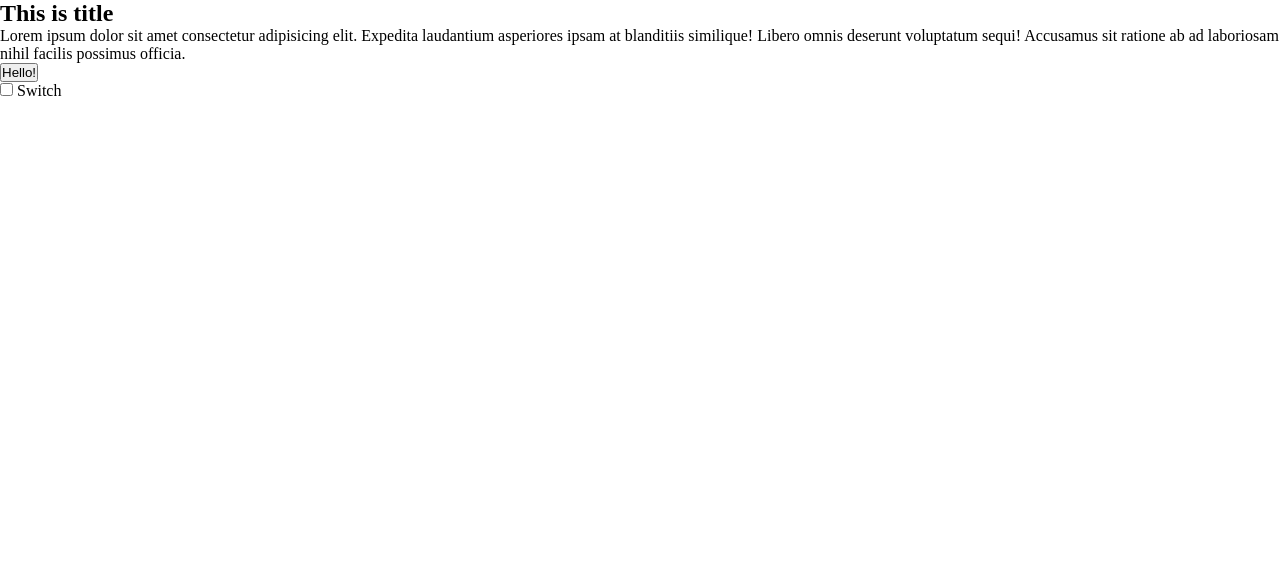
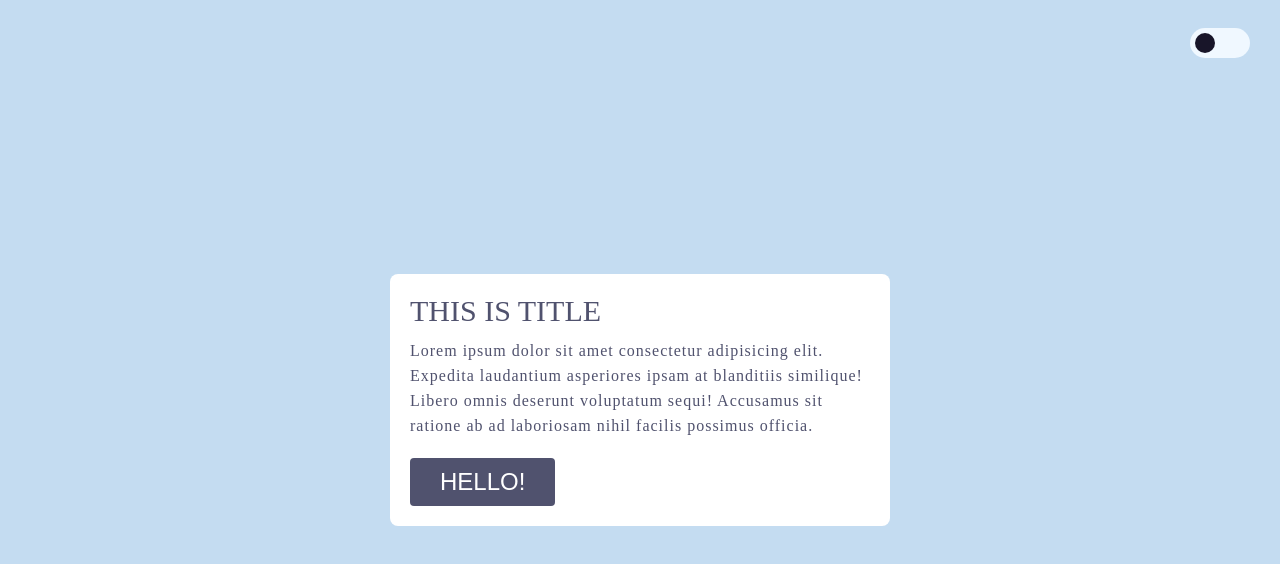
Before and after one commit to Pearl-Maris/30days30submits, a plain HTML site: page Dark-Theme-Switcher/index.html in a window 1280 px wide. Drawn offline with Linux system fonts and the light colour scheme.

Commit message:
Dark Mode Theme Switcher Study

```diff
--- a/Dark-Theme-Switcher/index.html
+++ b/Dark-Theme-Switcher/index.html
@@ -8,7 +8,7 @@
   <link rel="stylesheet" href="./style.css">
   <script defer src="./main.js"></script>
 </head>
-<body>
+<body data-theme="light">
   <section>
     <div class="container">
       <h1>This is title</h1>
--- a/Dark-Theme-Switcher/main.js
+++ b/Dark-Theme-Switcher/main.js
@@ -0,0 +1,9 @@
+const input = document.querySelector('.theme-switcher input')
+
+input.addEventListener('change', (e) => {
+  if(e.target.checked){
+    document.body.setAttribute('data-theme', 'dark');
+  }else{
+    document.body.setAttribute('data-theme', 'light');
+  }
+})
--- a/Dark-Theme-Switcher/style.css
+++ b/Dark-Theme-Switcher/style.css
@@ -4,9 +4,100 @@
   box-sizing: border-box;
 }
 /* light theme colors */
-body{
+body[data-theme="light"]{
   --color-1: rgb(196, 220, 241);
-  --color-1: white;
-  --color-1: white;
+  --color-2: white;
+  --color-3: white;
   --color-4: rgb(80, 82, 110);
 }
+/* dark theme colors */
+body[data-theme="dark"]{
+  --color-1: #1E1F26;
+  --color-2: #292c33;
+  --color-3: rgb(39, 40, 42);
+  --color-4: rgb(186, 186, 202);
+}
+body{
+  font-family: 'Montserrat';
+  color: var(--color-4);
+}
+section{
+  background-color: var(--color-1);
+  min-height: 100vh;
+  width: 100%;
+  display: flex;
+  align-items: center;
+  justify-content: center;
+}
+.container{
+  width: 90%;
+  margin: 0 auto;
+  background-color: var(--color-2);
+  border-radius: 8px;
+  padding: 20px;
+  max-width: 500px;
+}
+h1{
+  font-size: 30px;
+  font-weight: 500;
+  text-transform: uppercase;
+}
+p{
+  margin-top: 10px;
+  font-size: 16px;
+  font-weight: 500;
+  letter-spacing: 1px;
+  line-height: 25px;
+}
+button{
+  background-color: var(--color-4);
+  padding: 10px 30px;
+  border: none;
+  font-size: 24px;
+  text-transform: uppercase;
+  color: var(--color-2);
+  border-radius: 4px;
+  margin-top: 20px;
+  cursor: pointer;
+}
+.theme-switcher{
+  position: absolute;
+  right: 30px;
+  top: 10px;
+}
+input{
+  width: 0;
+  height: 0;
+  visibility: hidden;
+}
+label{
+  cursor: pointer;
+  display: block;
+  text-indent: -9999px;
+  height: 30px;
+  width: 60px;
+  background-color: aliceblue;
+  border-radius: 50px;
+  position: relative;
+  transition: .5s ease background-color;
+}
+label::after{
+  position: absolute;
+  content: '';
+  width: 20px;
+  height: 20px;
+  border-radius: 50px;
+  background-color: rgb(24, 21, 41);
+  top: 50%;
+  left: 5px;
+  transform: translateY(-50%);
+  transition: .5s ease;
+}
+input:checked + label{
+  background-color: rgb(25, 26, 37);
+  border: 2px solid whitesmoke;
+}
+input:checked + label::after{
+  background-color: aliceblue;
+  left: calc(100% - 25px);
+}
```
